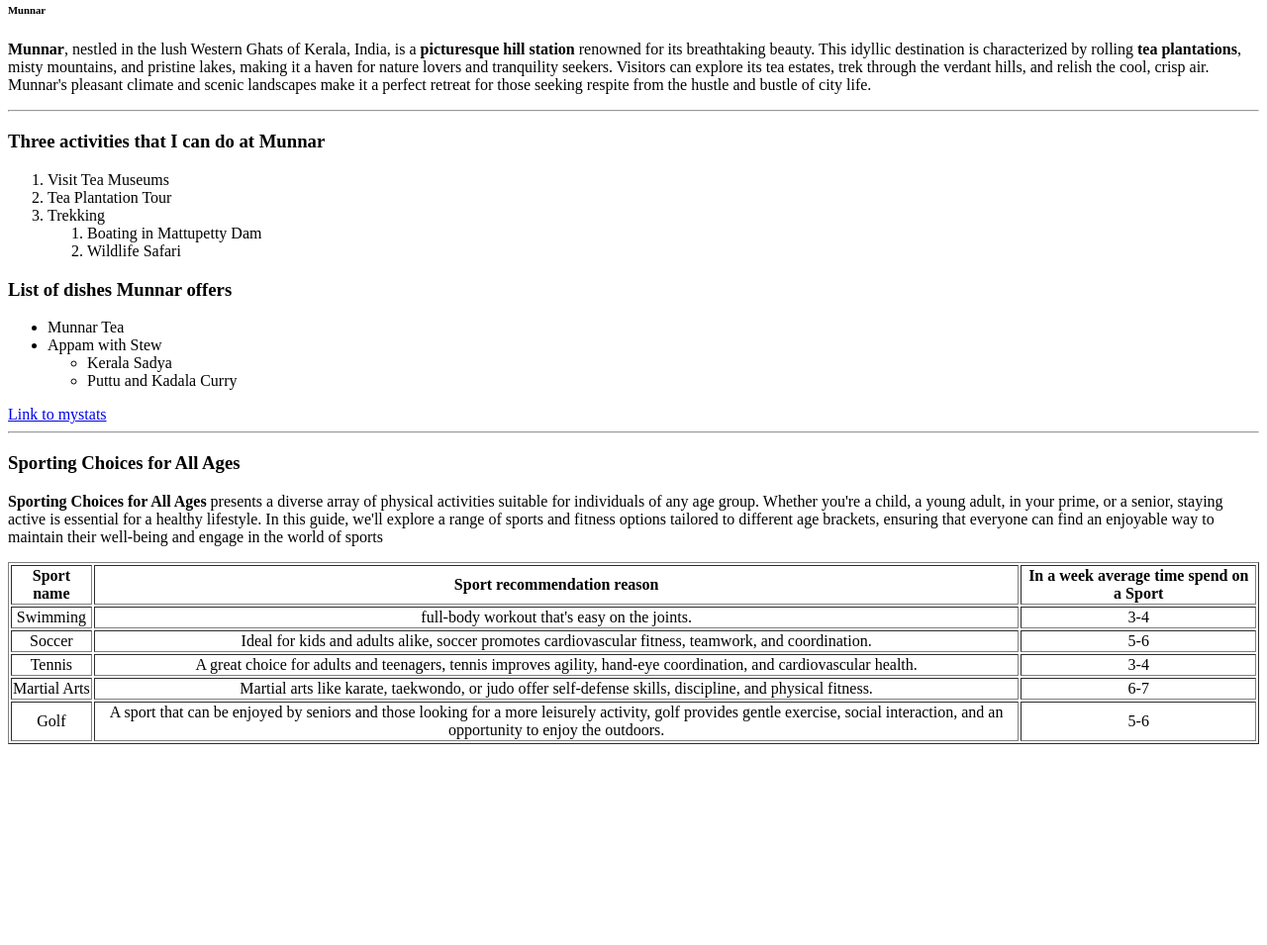
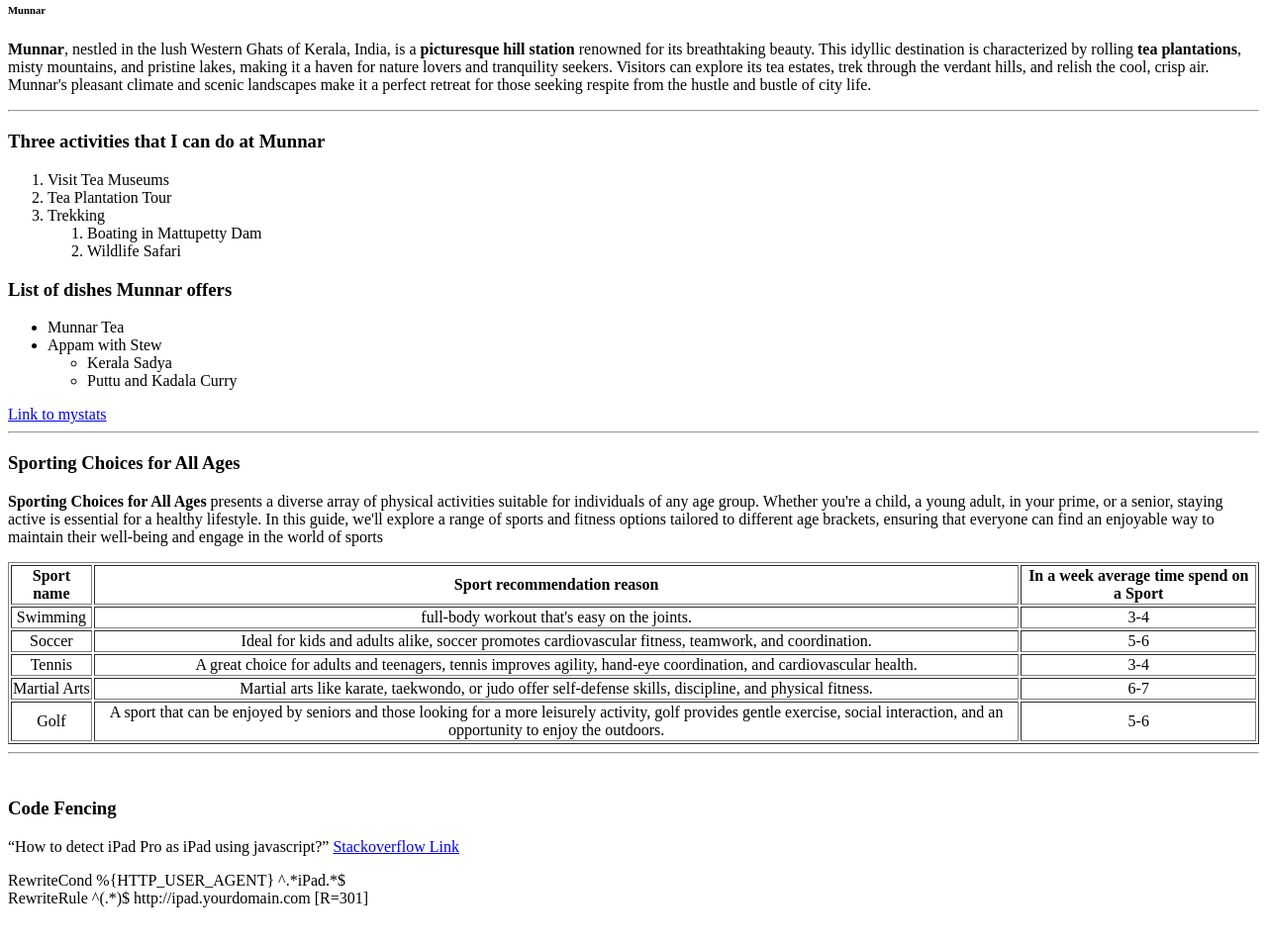
Before and after one commit to 44-563-WebApps-F23/44563-webapps-f23-assignment3-Mahesh1999-Prog, a plain HTML site: page Index.html in a window 1280 px wide. Shown: the part 79-1034 px from the top of the page at 99% size. Before the commit the page ends 839 px from the top, so only its background shows below. Drawn offline with Linux system fonts and the light colour scheme.

Commit message:
Pages Link

```diff
--- a/Index.html
+++ b/Index.html
@@ -72,5 +72,15 @@
             <td>5-6</td>
         </tr>
     </table>
+    <hr>
+    <br><h3>Code Fencing</h3>
+    <q>How to detect iPad Pro as iPad using javascript?</q>
+    <a href="https://stackoverflow.com/questions/57776001/how-to-detect-ipad-pro-as-ipad-using-javascript">Stackoverflow Link</a></br>
+
+    <prep>
+        <p>RewriteCond %{HTTP_USER_AGENT} ^.*iPad.*$
+        <br>RewriteRule ^(.*)$ http://ipad.yourdomain.com [R=301]</p></br>
+    </prep>
+
     </body>
 </html>
```
Also changed, not shown: 1 other file.
